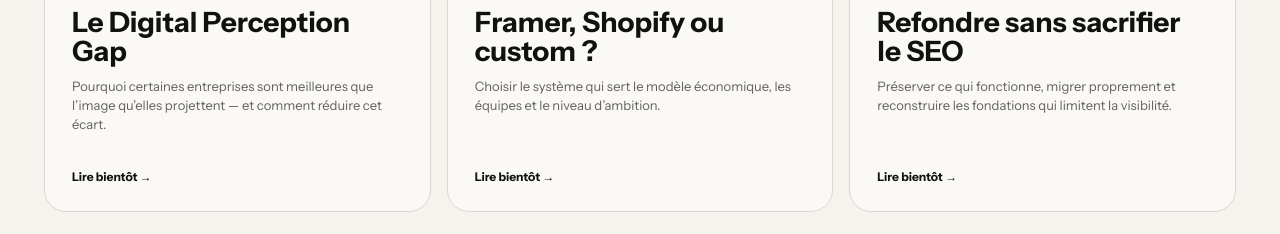
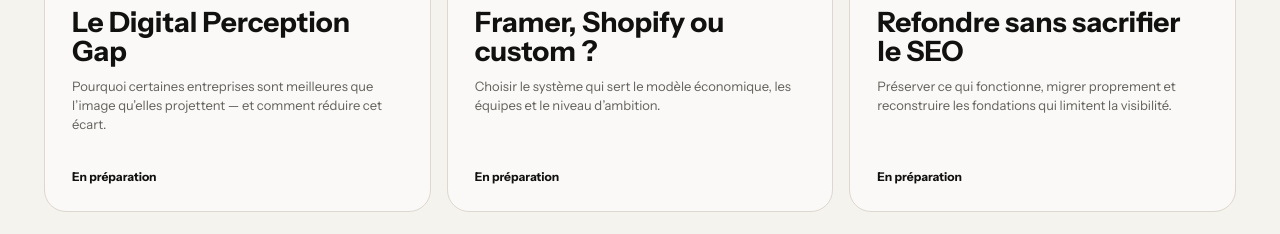
Before and after one commit to Emir10zenia10/Webcrew-website, a Next.js app: page / in a window 1280 px wide. Shown: the part 7580-7814 px from the top of the page. Built offline with nearby package versions, Linux system fonts and the light colour scheme.

Commit message:
WebCrew V3: polish homepage anchors and insight states

```diff
--- a/components/HomeSections.tsx
+++ b/components/HomeSections.tsx
@@ -202,13 +202,13 @@
         </div>
 
         <div className="insightsGrid">
-          <article><span>STRATÉGIE</span><h3>Le Digital Perception Gap</h3><p>Pourquoi certaines entreprises sont meilleures que l’image qu’elles projettent — et comment réduire cet écart.</p><b>Lire bientôt →</b></article>
-          <article><span>TECHNOLOGIE</span><h3>Framer, Shopify ou custom ?</h3><p>Choisir le système qui sert le modèle économique, les équipes et le niveau d’ambition.</p><b>Lire bientôt →</b></article>
-          <article><span>SEARCH</span><h3>Refondre sans sacrifier le SEO</h3><p>Préserver ce qui fonctionne, migrer proprement et reconstruire les fondations qui limitent la visibilité.</p><b>Lire bientôt →</b></article>
+          <article><span>STRATÉGIE</span><h3>Le Digital Perception Gap</h3><p>Pourquoi certaines entreprises sont meilleures que l’image qu’elles projettent — et comment réduire cet écart.</p><b>En préparation</b></article>
+          <article><span>TECHNOLOGIE</span><h3>Framer, Shopify ou custom ?</h3><p>Choisir le système qui sert le modèle économique, les équipes et le niveau d’ambition.</p><b>En préparation</b></article>
+          <article><span>SEARCH</span><h3>Refondre sans sacrifier le SEO</h3><p>Préserver ce qui fonctionne, migrer proprement et reconstruire les fondations qui limitent la visibilité.</p><b>En préparation</b></article>
         </div>
       </section>
 
-      <section className="partnerSection" aria-label="Système d’apport d’affaires">
+      <section className="partnerSection" id="partenaires" aria-label="Système d’apport d’affaires">
         <div>
           <div className="eyebrow">PARTENAIRES</div>
           <h2>Vous faites l’introduction.<br />Nous prenons la suite.</h2>
@@ -235,7 +235,7 @@
         <div className="footerLinks">
           <div><span>EXPERTISE</span><a href="#expertises">Sites web</a><a href="#expertises">E-commerce</a><a href="#approche">SEO & stratégie</a></div>
           <div><span>WEBCREW</span><a href="#realisations">Réalisations</a><a href="#insights">Insights</a><a href="#apropos">À propos</a></div>
-          <div><span>CONTACT</span><Link href="/demande-de-devis">Parler du projet</Link><a href="#partenaires" id="partenaires">Partenaires</a></div>
+          <div><span>CONTACT</span><Link href="/demande-de-devis">Parler du projet</Link><a href="#partenaires">Partenaires</a></div>
         </div>
         <div className="footerBottom"><span>© WebCrew 2026</span><span>Mentions légales · Confidentialité</span></div>
       </footer>
```
